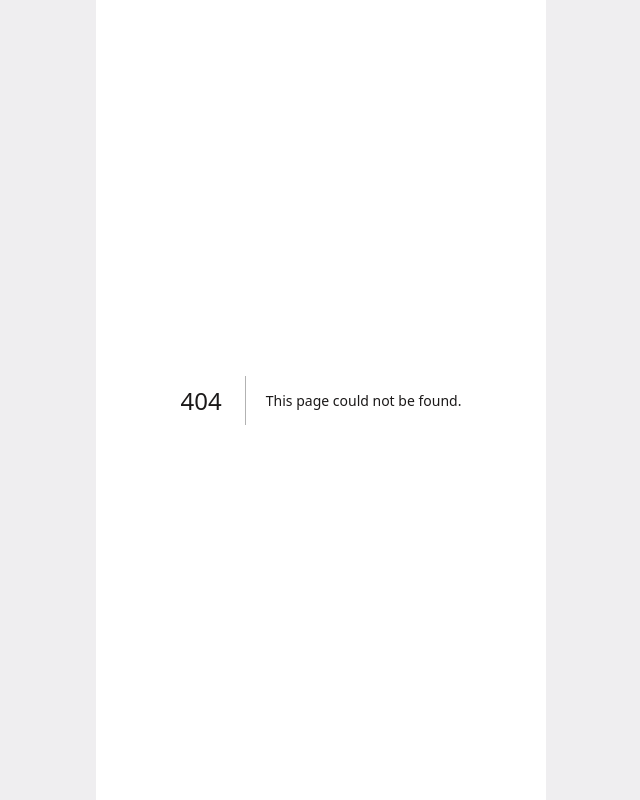
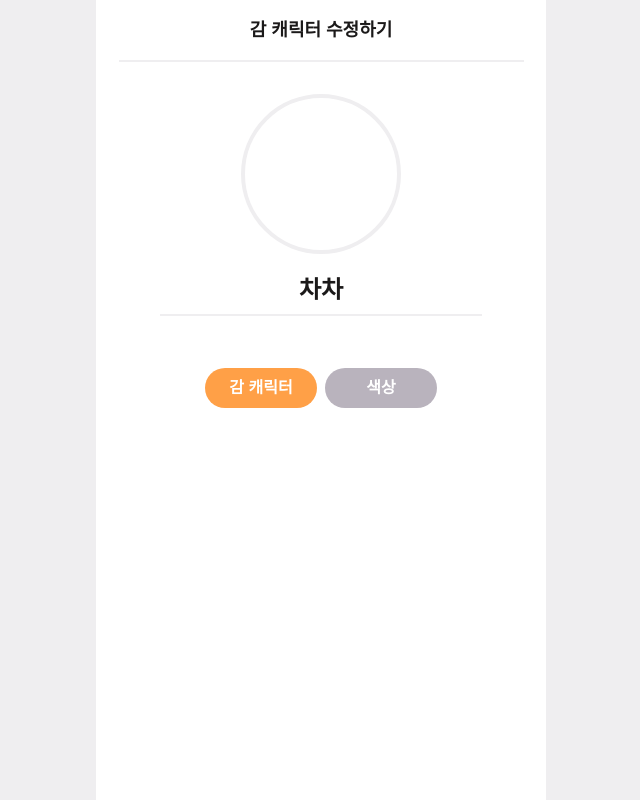
Before and after one commit to eungchaeungcha/juang_client, a Next.js app: page /profile/edit in a window 1280 px wide. Before the commit this address had no page. Shown: the whole page, without its empty margins (319-959 px from the left). Built offline with nearby package versions, Linux system fonts and the light colour scheme.

Commit message:
feat: 감 수정 페이지 임시 작성

```diff
--- a/src/app/globals.css
+++ b/src/app/globals.css
@@ -24,7 +24,7 @@
 }
 
 .styled-input--lg {
-  @apply outline-none w-full rounded-none text-2xl font-bold border-b-2 border-gray-light placeholder:text-gray-primary px-2 py-4 focus:border-orange-primary;
+  @apply outline-none w-full rounded-none text-2xl font-bold border-b-2 border-gray-light placeholder:text-gray-primary p-2 focus:border-orange-primary;
 }
 
 .styled-click {
--- a/src/app/profile/NicknameInput.tsx
+++ b/src/app/profile/NicknameInput.tsx
@@ -5,7 +5,7 @@ export default function NicknameInput(
     <div className="flex-col-center px-8">
       <input
         {...props}
-        className="styled-input--lg"
+        className="styled-input--lg text-center"
         placeholder="별명을 입력하세요"
       />
     </div>
--- /dev/null
+++ b/src/app/profile/edit/page.tsx
@@ -0,0 +1,59 @@
+"use client";
+
+import CustomCharactor from "@/components/CustomCharactor";
+import Layout from "@/components/layout/HeaderLayout";
+import NicknameInput from "../NicknameInput";
+import { useState } from "react";
+import CharactorSelect from "../CharactorSelect";
+import ColorSelect from "../ColorSelect";
+import clsx from "clsx";
+
+const DEFAULT_DATA = {
+  charactor: "charactor1",
+  color: "#ff9a57",
+  nickname: "차차",
+};
+
+export default function Page() {
+  const [target, setTarget] = useState("캐릭터");
+
+  return (
+    <Layout.Wrapper>
+      <Layout.Title title="감 캐릭터 수정하기" />
+      <Layout.Content>
+        <div className="w-full flex-col-center p-8 gap-3">
+          <CustomCharactor
+            className="aspect-square w-[10rem] h-[10rem] p-6 rounded-full border-4 border-gray-light"
+            charId={DEFAULT_DATA.charactor}
+            color={DEFAULT_DATA.color}
+          />
+          <NicknameInput defaultValue={DEFAULT_DATA.nickname} />
+          <div className="flex-row-center gap-2 mt-10">
+            <button
+              className={clsx("w-28 styled-btn text-white", {
+                "bg-orange-primary": target === "캐릭터",
+                "bg-gray-primary": target === "색상",
+              })}
+              onClick={() => setTarget("캐릭터")}>
+              감 캐릭터
+            </button>
+            <button
+              className={clsx("w-28 styled-btn text-white", {
+                "bg-orange-primary": target === "색상",
+                "bg-gray-primary": target === "캐릭터",
+              })}
+              onClick={() => setTarget("색상")}>
+              색상
+            </button>
+          </div>
+          <div className="w-full">
+            {target === "캐릭터" && (
+              <CharactorSelect value={DEFAULT_DATA.charactor} />
+            )}
+            {target === "색상" && <ColorSelect value={DEFAULT_DATA.color} />}
+          </div>
+        </div>
+      </Layout.Content>
+    </Layout.Wrapper>
+  );
+}
```
